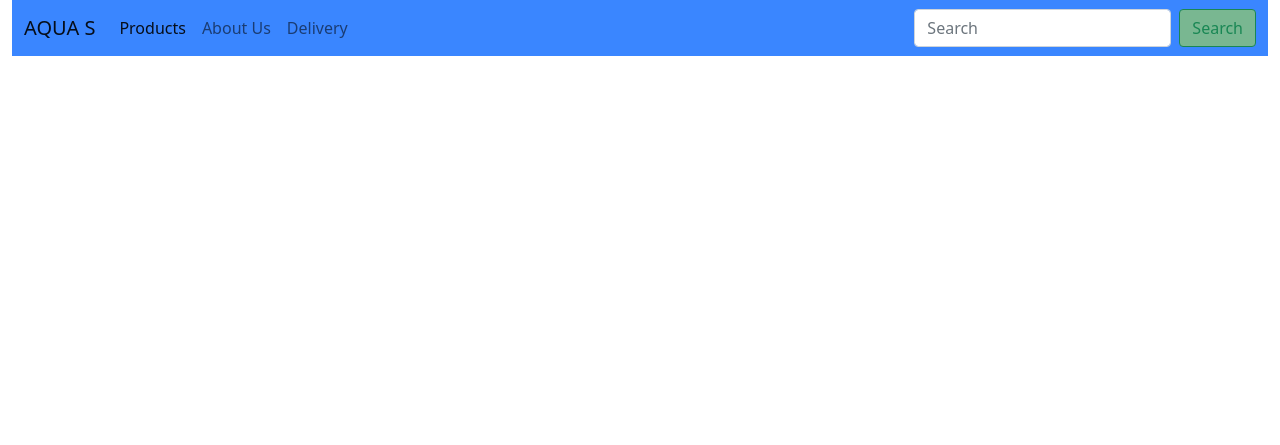
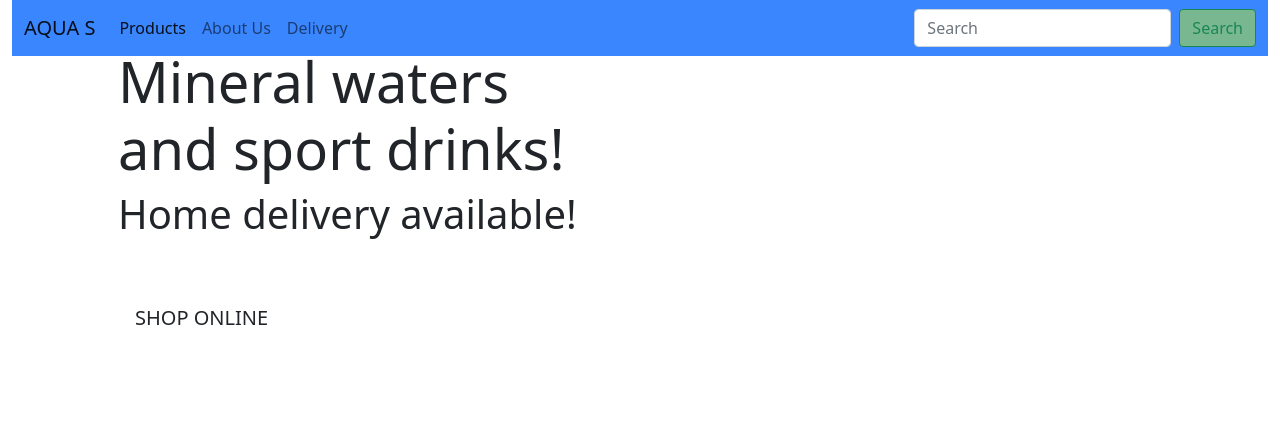
Before and after one commit to Balazs9/aqua_s, a Django app: page / in a window 1280 px wide. Shown: the top 445 px of the page. Run offline with Django 3.2, Linux system fonts and the light colour scheme; some libraries are stand-ins or nearby versions.

Commit message:
added index.html content

```diff
--- a/home/templates/home/index.html
+++ b/home/templates/home/index.html
@@ -3,9 +3,32 @@
 {% load static %}
 
 {% block page_header %}
+    <div class="container header-container">
+        <div class="row">
+            <div class="col">
+
+            </div>
+        </div>
+    </div>
 
 {% endblock %}
 
 {% block content %}
-
+    <div class ="container h-100">
+        <div class="row h-100">
+            <div class="col-7 col-md-6 my-auto p-5">
+                <h1 class="display-4 logo-font text-black">
+                    Mineral waters and sport drinks!
+                </h1>
+                <p class="display-6 text-black">
+                    Home delivery available!
+                </p>
+                <div class="my-5">
+                    <h4>
+                        <a href="#" class="shop-now-button btn btn-lg rounded-0.5 text-uppercase py-3">Shop online</a>
+                    </h4>
+                </div>
+            </div>
+        </div>
+    </div>
 {% endblock %}
```
